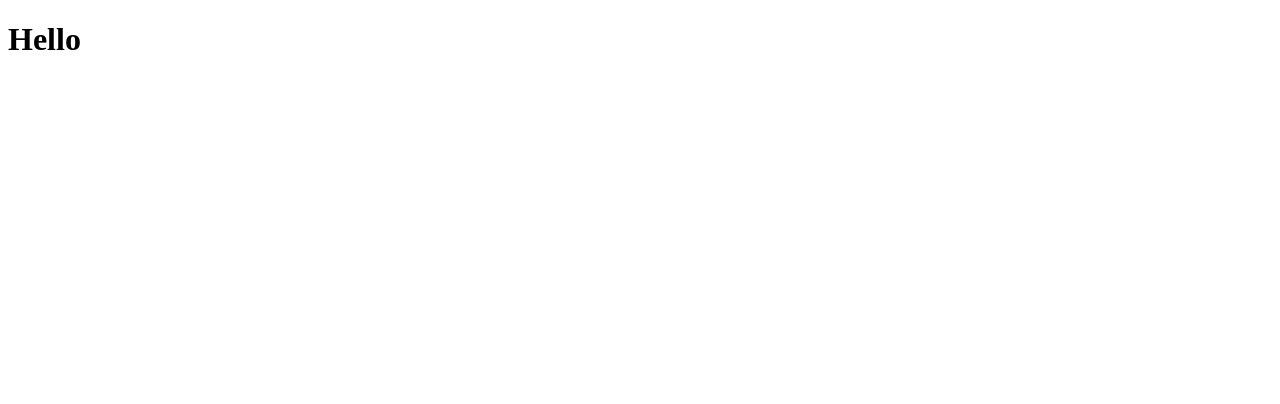
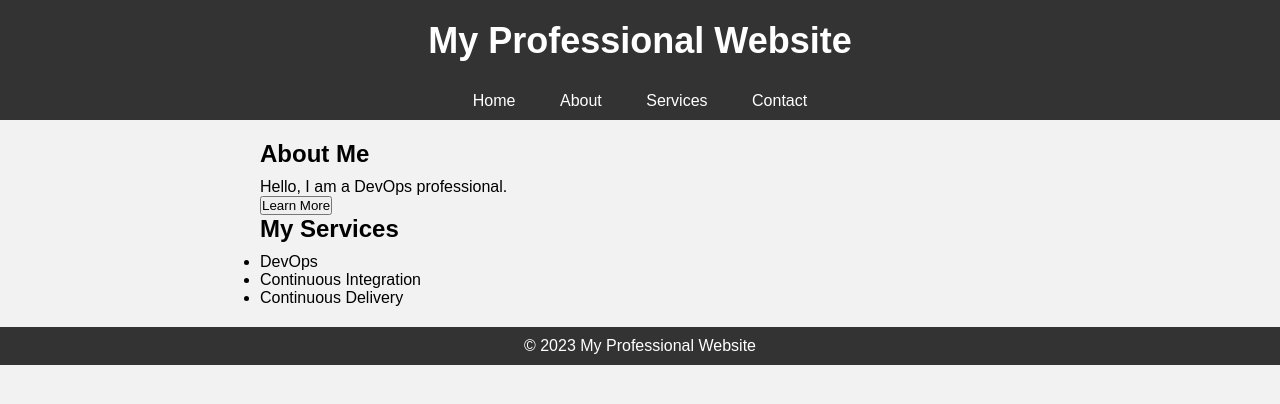
Before and after one commit to BoudjemaaAKHAM/BoudjemaaAKHAM.github.io, a plain HTML site: page index.html in a window 1280 px wide. Drawn offline with Linux system fonts and the light colour scheme.

Commit message:
WIP: add some content for testing

```diff
--- a/index.html
+++ b/index.html
@@ -2,11 +2,40 @@
 <html lang="en">
 <head>
     <meta charset="UTF-8">
-    <title>My website</title>
+    <meta name="viewport" content="width=device-width, initial-scale=1.0">
+    <title>My Professional Website</title>
+    <link rel="stylesheet" href="styles.css">
 </head>
 <body>
-<h1>
-    Hello
-</h1>
+<header>
+    <h1>My Professional Website</h1>
+</header>
+<nav>
+    <ul>
+        <li><a href="#">Home</a></li>
+        <li><a href="#">About</a></li>
+        <li><a href="#">Services</a></li>
+        <li><a href="#">Contact</a></li>
+    </ul>
+</nav>
+<main>
+    <section>
+        <h2>About Me</h2>
+        <p>Hello, I am a DevOps professional.</p>
+        <button id="learn_more">Learn More</button>
+    </section>
+    <section>
+        <h2>My Services</h2>
+        <ul>
+            <li>DevOps</li>
+            <li>Continuous Integration</li>
+            <li>Continuous Delivery</li>
+        </ul>
+    </section>
+</main>
+<footer>
+    <p>&copy; 2023 My Professional Website</p>
+</footer>
+<script src="script.js"></script>
 </body>
 </html>
--- /dev/null
+++ b/script.js
@@ -0,0 +1,5 @@
+const learnMoreButton = document.getElementById("learn_more");
+
+learnMoreButton.addEventListener("click", () => {
+    alert("Thank you for your interest!");
+});
--- /dev/null
+++ b/styles.css
@@ -0,0 +1,58 @@
+/* Reset styles */
+* {
+    margin: 0;
+    padding: 0;
+    box-sizing: border-box;
+}
+
+/* Basic styles */
+body {
+    font-family: Arial, sans-serif;
+    background-color: #f2f2f2;
+}
+
+header {
+    background-color: #333;
+    color: #fff;
+    text-align: center;
+    padding: 20px 0;
+}
+
+h1 {
+    font-size: 36px;
+}
+
+nav ul {
+    list-style: none;
+    background-color: #333;
+    text-align: center;
+    padding: 10px 0;
+}
+
+nav li {
+    display: inline;
+    margin: 0 20px;
+}
+
+nav a {
+    text-decoration: none;
+    color: #fff;
+}
+
+main {
+    max-width: 800px;
+    margin: 0 auto;
+    padding: 20px;
+}
+
+h2 {
+    font-size: 24px;
+    margin-bottom: 10px;
+}
+
+footer {
+    background-color: #333;
+    color: #fff;
+    text-align: center;
+    padding: 10px 0;
+}
```
